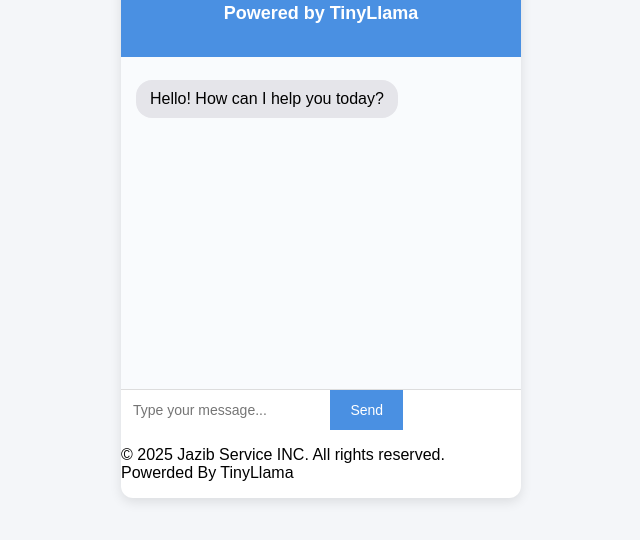
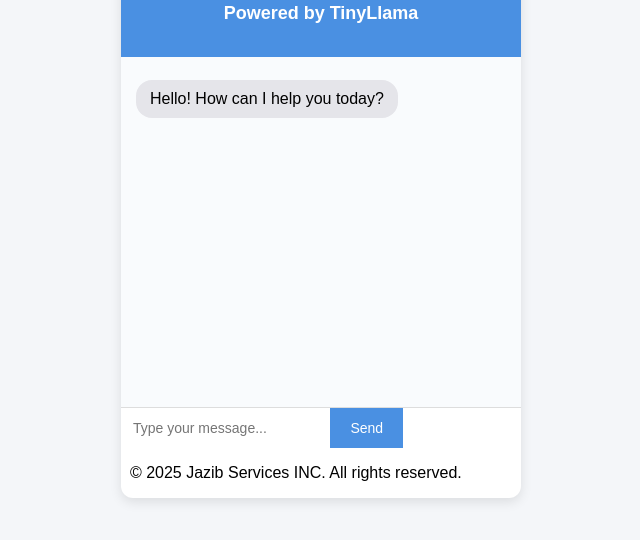
Before and after one commit to jazibsalman1/AI_CHAT_BOT, a plain HTML site: page index.html in a window 1280 px wide. Shown: the part 202-742 px from the top of the page, without its empty margins (319-959 px from the left). Drawn offline with Linux system fonts and the light colour scheme.

Commit message:
pushing to github

```diff
--- a/index.html
+++ b/index.html
@@ -48,7 +48,7 @@
 
     <!-- Copyright Footer -->
     <div class="copyright-footer">
-      <p>&copy; 2025 Jazib Service INC. All rights reserved. Powerded By TinyLlama</p>
+     <p>&nbsp; &copy;  2025 Jazib Services INC. All rights reserved. &nbsp; </p>
     </div>
   </div>
 </body>
```
